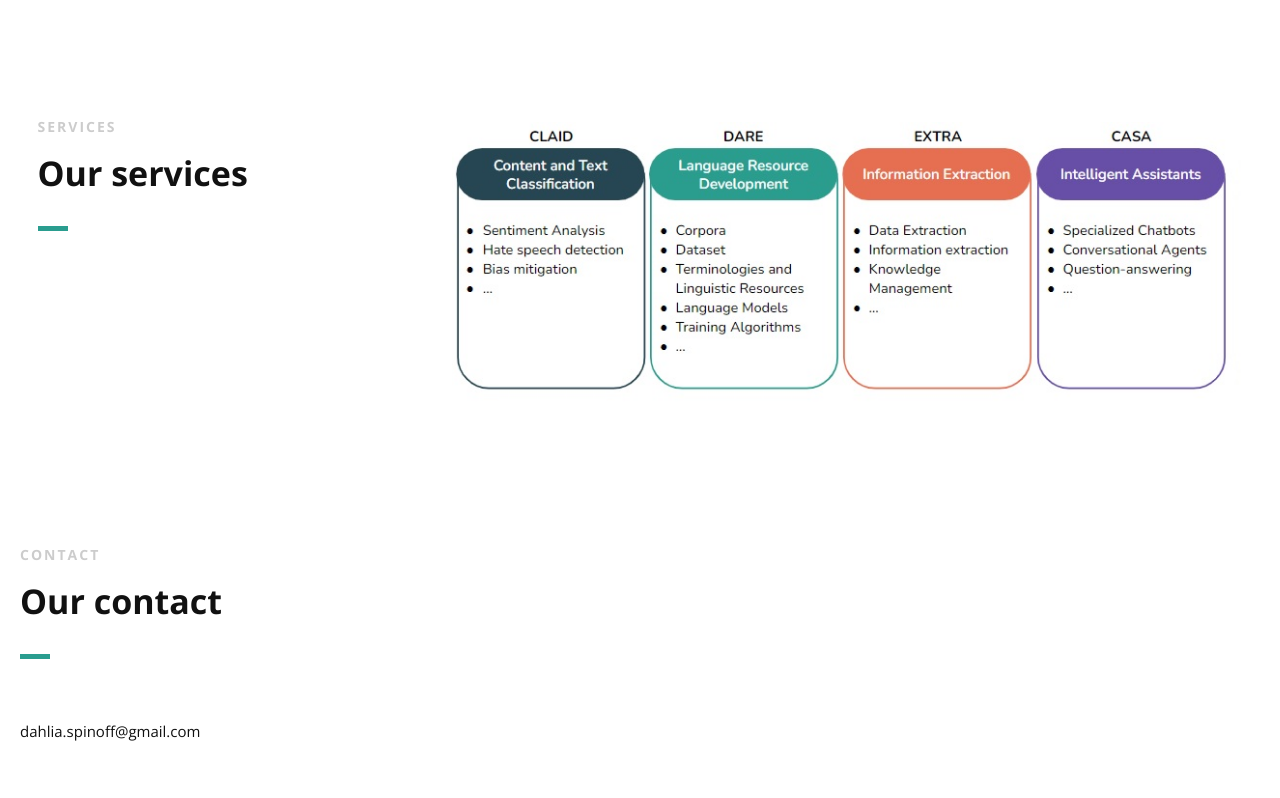
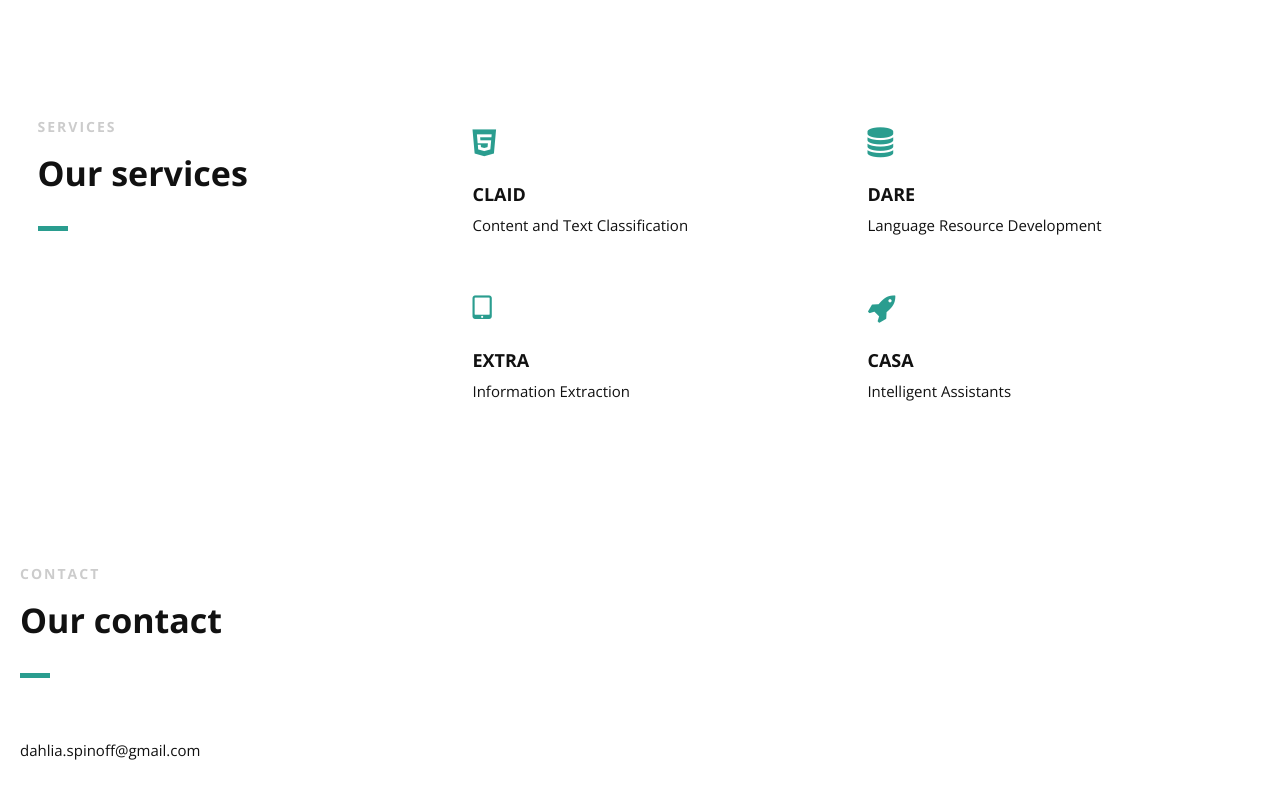
Before and after one commit to dahliaspinoff/dahliaspinoff.github.io, a plain HTML site: page index.html in a window 1280 px wide. Shown: the part 1402-2200 px from the top of the page. Drawn offline with nearby package versions, Linux system fonts and the light colour scheme.

Commit message:
Update icons_services index.html

```diff
--- a/index.html
+++ b/index.html
@@ -340,8 +340,70 @@ Senior Scientist</td>
 
                 </div>
 
-                <div class="col-2-3"> <p><img src="images/servizi.jpg" alt="Services" /></p>
+                 <div class="col-2-3">
+
+                    <!--Icon Block-->
+                    <div class="col-2 icon-block icon-top wow fadeInUp" data-wow-delay="0.1s">
+                        <!--Icon-->
+                        <div class="icon">
+                            <i class="fa fa-html5 fa-2x"></i>
+                        </div>
+                        <!--Icon Block Description-->
+                        <div class="icon-block-description">
+                            <h4>CLAID</h4>
+                            <p>Content and Text Classification</p>
+                        </div>
+                    </div>
+                    <!--End of Icon Block-->
+
+                    <!--Icon Block-->
+                    <div class="col-2 icon-block icon-top wow fadeInUp" data-wow-delay="0.3s">
+                        <!--Icon-->
+                        <div class="icon">
+                            <i class="fa fa-database fa-2x"></i>
+                        </div>
+                        <!--Icon Block Description-->
+                        <div class="icon-block-description">
+                            <h4>DARE</h4>
+                            <p>Language Resource Development</p>
+                        </div>
+                    </div>
+                    <!--End of Icon Block-->
+
+                    <!--Icon Block-->
+                    <div class="col-2 icon-block icon-top wow fadeInUp" data-wow-delay="0.5s">
+                        <!--Icon-->
+                        <div class="icon">
+                            <i class="fa fa-tablet fa-2x"></i>
+                        </div>
+                        <!--Icon Block Description-->
+                        <div class="icon-block-description">
+                            <h4>EXTRA</h4>
+                            <p>Information Extraction</p>
+                        </div>
+                    </div>
+                    <!--End of Icon Block-->
+
+                    <!--Icon Block-->
+                    <div class="col-2 icon-block icon-top wow fadeInUp" data-wow-delay="0.5s">
+                        <!--Icon-->
+                        <div class="icon">
+                            <i class="fa fa-rocket fa-2x"></i>
+                        </div>
+                        <!--Icon Block Description-->
+                        <div class="icon-block-description">
+                            <h4>CASA</h4>
+                            <p>Intelligent Assistants</p>
+                        </div>
+                    </div>
+                    <!--End of Icon Block-->
+
                 </div>
+
+            </div>
+
+                <!-- <div class="col-2-3"> <p><img src="images/servizi.jpg" alt="Services" /></p> -->
+                <!-- </div> -->
 
             </div>
 
```
